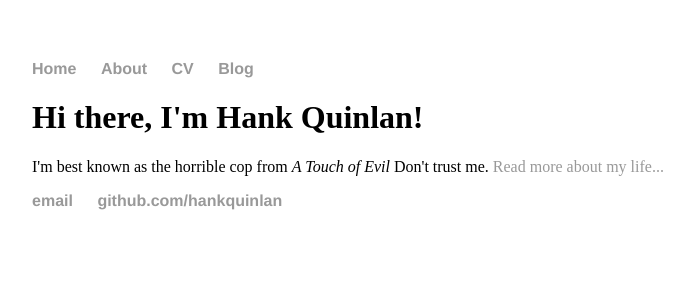
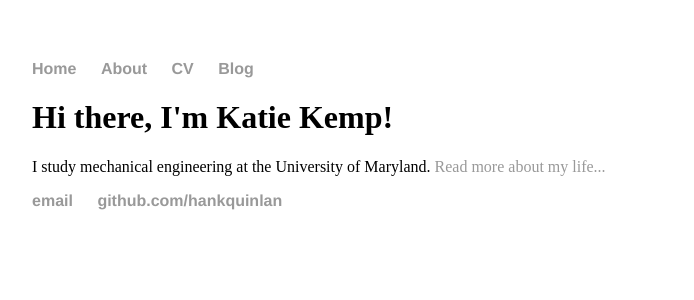
Before and after one commit to katherinekemp/katherinekemp.github.io, a Jekyll site: the page built from index.html, in a window 1280 px wide. Shown: the top 300 px of the page, without its empty margins (160-854 px from the left). Built offline with Jekyll 4.4.1, drawn with Linux system fonts in a browser that asks for light colours.

Commit message:
Update index.html

```diff
--- a/index.html
+++ b/index.html
@@ -1,8 +1,8 @@
 ---
 layout: default
-title: Hank Quinlan, Horrible Cop
+title: Katie Kemp
 ---
 <div class="blurb">
-	<h1>Hi there, I'm Hank Quinlan!</h1>
-	<p>I'm best known as the horrible cop from <em>A Touch of Evil</em> Don't trust me. <a href="/about">Read more about my life...</a></p>
+	<h1>Hi there, I'm Katie Kemp!</h1>
+	<p></em> I study mechanical engineering at the University of Maryland. <a href="/about">Read more about my life...</a></p>
 </div><!-- /.blurb -->
```
